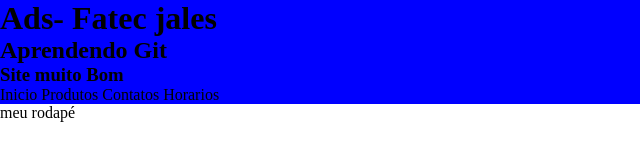
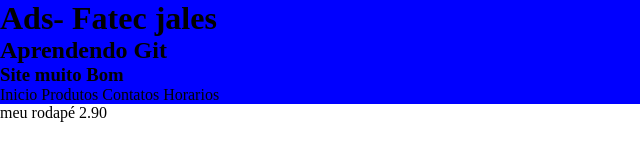
Before and after one commit to leonardohmleal/intro_git, a plain HTML site: page index.html in a window 1280 px wide. Shown: the full height of the page, 0-640 px from the left. Drawn offline with Linux system fonts and the light colour scheme.

Commit message:
rodapé updatting

```diff
--- a/index.html
+++ b/index.html
@@ -23,5 +23,5 @@
         </header>
     </div>
 </body>
-<footer>meu rodapé</footer>
+<footer>meu rodapé 2.90</footer>
 </html>
```
